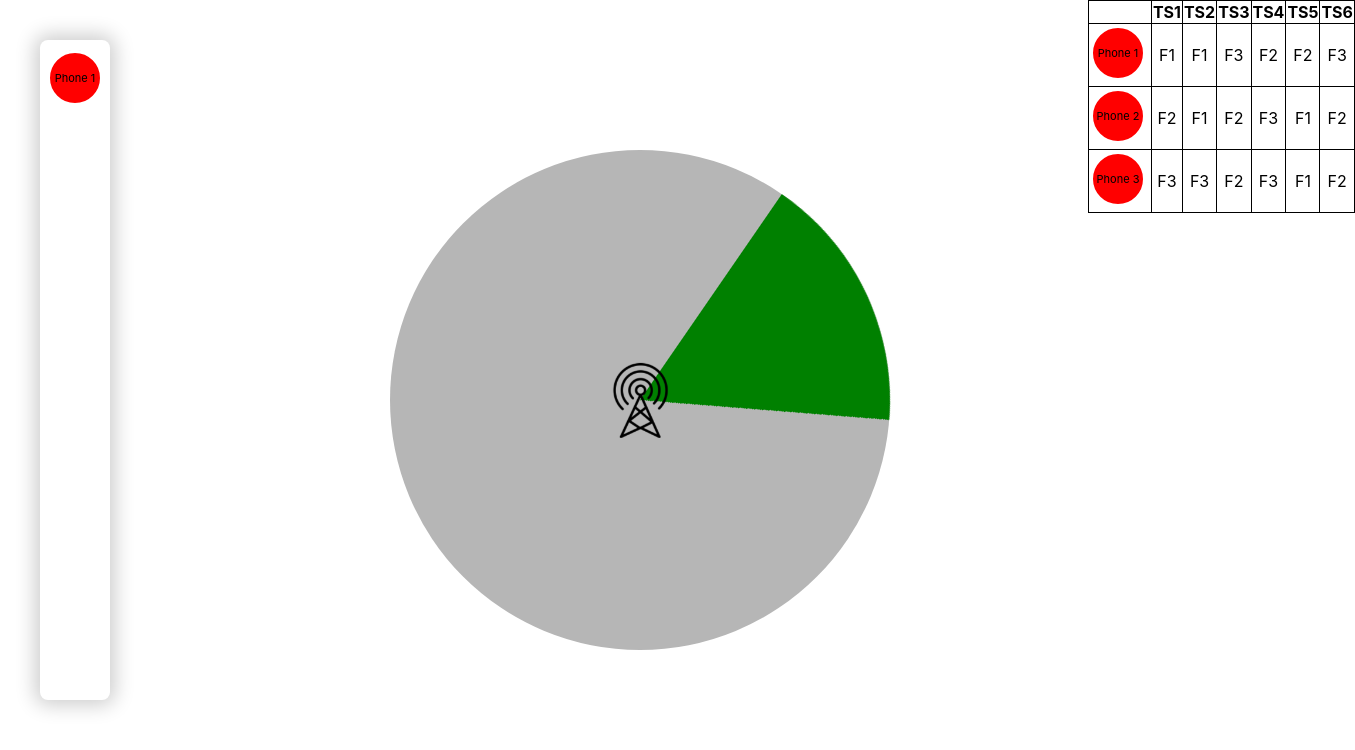
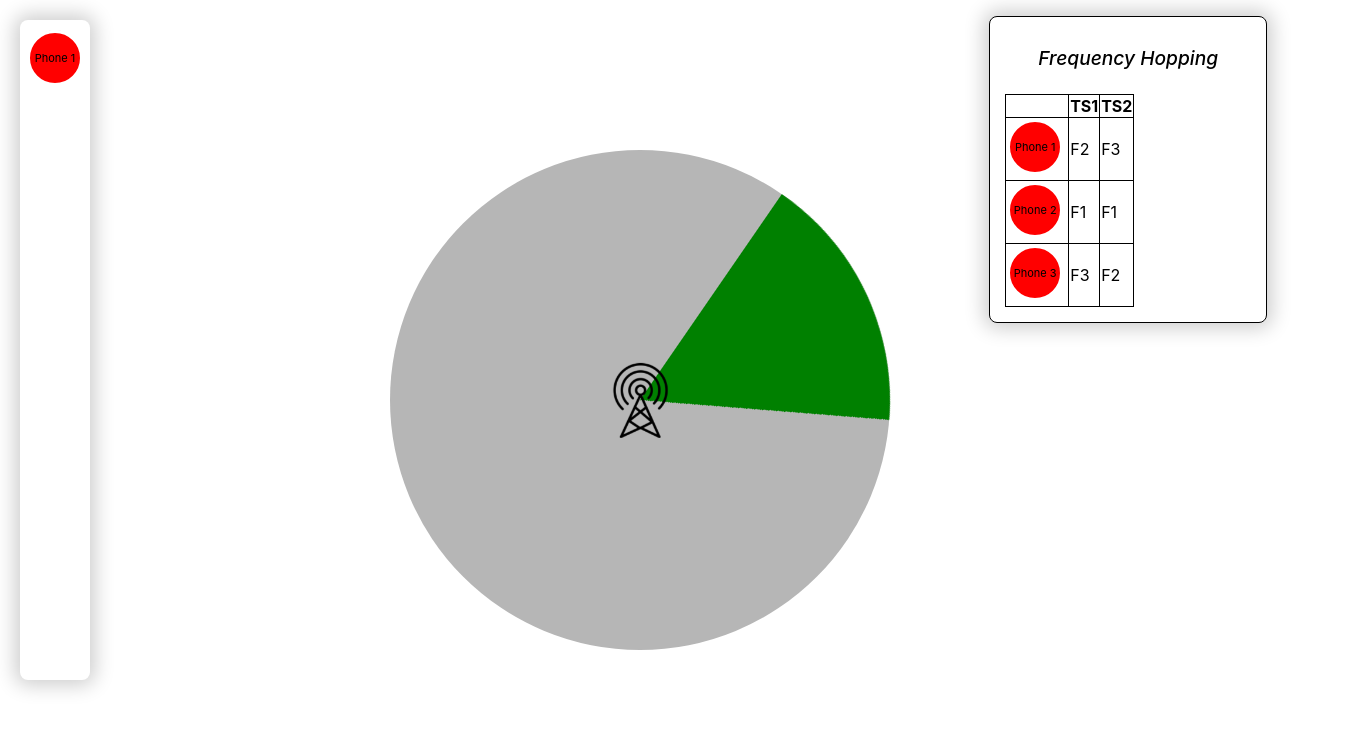
Before and after one commit to tanguylegazon/fh-simulator, a React (Vite) app: page / in a window 1280 px wide. Shown: the top 750 px of the page, 1355 px wide, since content can reach past the window. Built offline with nearby package versions, Linux system fonts and the light colour scheme.

Commit message:
updates on the graph

```diff
--- a/src/components/Graph.css
+++ b/src/components/Graph.css
@@ -1,30 +1,70 @@
 .div_graph {
-    position: absolute;
+    position: fixed;
+    top: 2%;
+    right: 1%;
+    height: auto;
+    width: 20%;
+
+    border: 1px solid black;
+    padding: 10px;
+
+    background-color: white;
+    border-radius: .5rem;
+    box-shadow: 0 0 20px 5px rgba(0, 0, 0, 0.2);
+
+}
+
+.graph_title {
+    font-size: larger;
+    font-style: oblique;
+    font-weight: 500;
+    text-align: center;
+}
+
+.div_table {
+    display: flex;
     width: auto;
-    top: 0;
-    left: 85%;
-    z-index: -1;
+    height: auto;
+    background-color: white;
+    padding: 5px;
+    border-radius: .5rem;
+    overflow-y: auto;
+}
+
+.div_table::-webkit-scrollbar {
+    width: 12px;
+}
+
+.div_table::-webkit-scrollbar-track {
+    background: #dcdcdc;
+    border-radius: .5rem;
+}
+
+.div_table::-webkit-scrollbar-thumb {
+    background: #696969;
+    border-radius: .5rem;
+}
+
+.div_table::-webkit-scrollbar-thumb:hover {
+    background: #2f4f4f;
 }
 
 .table_graph {
     border: 1px solid black;
     border-collapse: collapse;
     padding: 8px;
-
-    table-layout: fixed;
 }
 
 .th_graph,
 .td_graph {
     border: 1px solid black;
     border-collapse: collapse;
-    text-align: center;
 }
 
 .div_phone {
+    position: relative;
     width: 60px;
     height: 60px;
-
     justify-content: center;
     align-items: center;
 }
--- a/src/components/Graph.jsx
+++ b/src/components/Graph.jsx
@@ -5,16 +5,16 @@ import Phone from './Phone';
 function Graph() {
     const phone_number = 3;
     const phones = Array.from({ length: phone_number }, (_, i) => <Phone key={i} index={i + 1} />);
-    const [timeSlots, setTimeSlots] = useState(['TS1', 'TS2', 'TS3', 'TS4', 'TS5']); // Exemple de time slots
+    const [timeSlots, setTimeSlots] = useState(['TS1']); // Exemple de time slots
 
     useEffect(() => {
         const interval = setInterval(() => {
-            // Generate a new time slot (TS6, TS7, ..., TSN)
+            // Generate a new time slot (TS2, TS3, ..., TSN)
             const newTimeSlot = `TS${timeSlots.length + 1}`;
 
             // Update the time slots by adding the new time slot
             setTimeSlots((prevTimeSlots) => [...prevTimeSlots, newTimeSlot]);
-        }, 5000); // 5000 milliseconds = 5 seconds
+        }, 3000); // 3000 milliseconds = 3 seconds
 
         // Clean up the interval when the component is unmounted
         return () => clearInterval(interval);
@@ -29,6 +29,8 @@ function Graph() {
 
     return (
         <div className='div_graph'>
+            <p className='graph_title'>Frequency Hopping</p>
+            <div className='div_table'>
                 <table className='table_graph'>
                     <thead>
                         <tr>
@@ -59,6 +61,7 @@ function Graph() {
                     </tbody>
                 </table>
             </div>
+        </div>
     );
 }
 
--- a/src/index.css
+++ b/src/index.css
@@ -1,7 +1,6 @@
-html, body {
+body {
   box-sizing: border-box;
   height: 100vh;
-  width: 100vw;
 
   margin: 0;
   padding: 20px;
```
Lines whose indentation alone changed are shown as unchanged.
